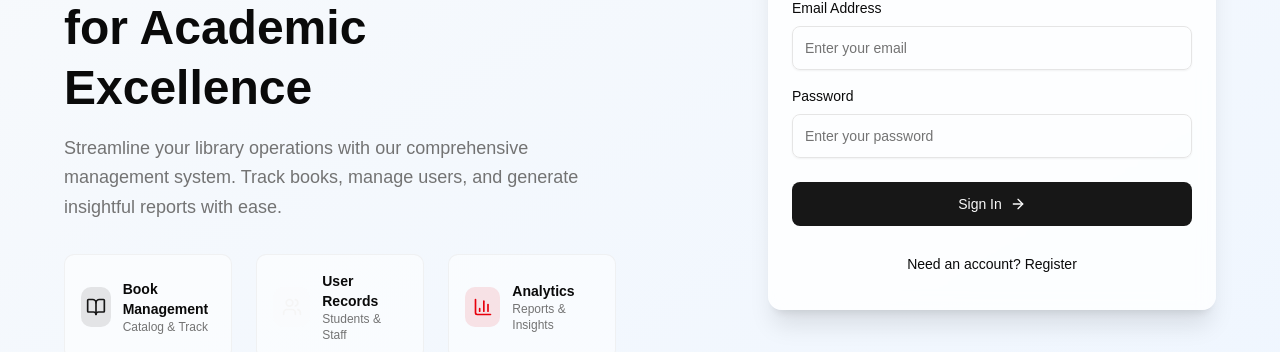
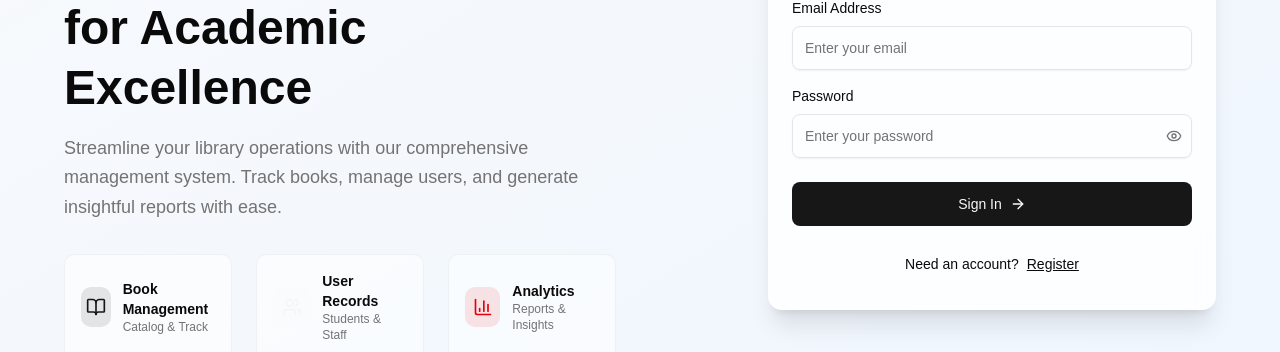
Before and after one commit to o1-spec/siwes-lms, a React (Vite) app: page /login in a window 1280 px wide. Shown: the part 295-647 px from the top of the page. Built offline with nearby package versions, Linux system fonts and the light colour scheme.

Commit message:
first commit

```diff
--- a/package.json
+++ b/package.json
@@ -26,6 +26,7 @@
     "react": "^19.1.1",
     "react-dom": "^19.1.1",
     "react-router-dom": "^7.9.2",
+    "sonner": "^2.0.7",
     "tailwind-merge": "^3.3.1",
     "tailwindcss": "^4.1.13"
   },
--- a/src/App.jsx
+++ b/src/App.jsx
@@ -1,23 +1,29 @@
-import { BrowserRouter as Router, Routes, Route, Navigate } from "react-router-dom"
-import Layout from "./components/Layout"
-import Dashboard from "./pages/Dashboard"
-import Users from "./pages/Users"
-import Books from "./pages/Books"
-import BorrowRecords from "./pages/BorrowRecords"
-import Reports from "./pages/Reports"
-import Login from "./pages/Login" // Add this import
+import {
+  BrowserRouter as Router,
+  Routes,
+  Route,
+  Navigate,
+} from 'react-router-dom';
+import Layout from './components/Layout';
+import Dashboard from './pages/Dashboard';
+import Users from './pages/Users';
+import Books from './pages/Books';
+import BorrowRecords from './pages/BorrowRecords';
+import Reports from './pages/Reports';
+import Login from './pages/Login';
+import { ToastProvider } from './components/ui/toast';
 
 function App() {
-  const token = localStorage.getItem("token")
+  const token = localStorage.getItem('token');
 
   return (
     <Router>
       <Routes>
-        <Route path="/login" element={<Login />} />
+        <Route path='/login' element={<Login />} />
         {token ? (
           <>
             <Route
-              path="/"
+              path='/'
               element={
                 <Layout>
                   <Dashboard />
@@ -25,7 +31,7 @@ function App() {
               }
             />
             <Route
-              path="/users"
+              path='/users'
               element={
                 <Layout>
                   <Users />
@@ -33,7 +39,7 @@ function App() {
               }
             />
             <Route
-              path="/books"
+              path='/books'
               element={
                 <Layout>
                   <Books />
@@ -41,7 +47,7 @@ function App() {
               }
             />
             <Route
-              path="/borrow-records"
+              path='/borrow-records'
               element={
                 <Layout>
                   <BorrowRecords />
@@ -49,7 +55,7 @@ function App() {
               }
             />
             <Route
-              path="/reports"
+              path='/reports'
               element={
                 <Layout>
                   <Reports />
@@ -58,11 +64,12 @@ function App() {
             />
           </>
         ) : (
-          <Route path="*" element={<Navigate to="/login" />} />
+          <Route path='*' element={<Navigate to='/login' />} />
         )}
       </Routes>
+      <ToastProvider />
     </Router>
-  )
+  );
 }
 
-export default App
+export default App;
--- a/src/components/Layout.jsx
+++ b/src/components/Layout.jsx
@@ -3,15 +3,22 @@
 import { useState } from "react"
 import { useNavigate, useLocation } from "react-router-dom"
 import { Book, Users, FileText, BarChart, Home, Menu, X, LogOut, GraduationCap } from "lucide-react"
+import { AlertDialog, AlertDialogAction, AlertDialogCancel, AlertDialogContent, AlertDialogDescription, AlertDialogFooter, AlertDialogHeader, AlertDialogTitle, AlertDialogTrigger } from "@/components/ui/alert-dialog" // Add this import
 
 function Layout({ children }) {
   const [sidebarOpen, setSidebarOpen] = useState(true)
+  const [isLoggingOut, setIsLoggingOut] = useState(false) // Add loading state
   const navigate = useNavigate()
   const location = useLocation()
 
-  const handleLogout = () => {
+  const handleLogout = async () => {
+    setIsLoggingOut(true)
     localStorage.removeItem("token")
+    // Simulate a short delay for UX
+    setTimeout(() => {
       navigate("/login")
+      setIsLoggingOut(false)
+    }, 500)
   }
 
   const navigationItems = [
@@ -61,8 +68,8 @@ function Layout({ children }) {
                 onClick={() => navigate(item.path)}
                 className={`w-full flex items-center space-x-3 px-3 py-2.5 rounded-lg transition-all duration-200 ${
                   isActive
-                    ? "bg-gray-800 text-white border border-gray-700"
-                    : "text-black hover:bg-gray-800 hover:text-white"
+                    ? "bg-black text-white border border-gray-700"
+                    : "text-black hover:bg-black hover:text-white"
                 }`}
               >
                 <Icon className={`w-5 h-5 ${isActive ? "text-white" : ""}`} />
@@ -72,17 +79,34 @@ function Layout({ children }) {
           })}
         </nav>
 
-        {/* Logout Button */}
+        {/* Logout Button with Dialog */}
         <div className="absolute bottom-4 left-4 right-4">
+          <AlertDialog>
+            <AlertDialogTrigger asChild>
               <button
-            onClick={handleLogout}
-            className={`w-full flex items-center space-x-3 px-3 py-2.5 rounded-lg text-red-400 hover:bg-gray-800 transition-all duration-200 ${
+                className={`w-[210px] flex items-center space-x-3 px-3 py-2.5 rounded-lg text-red-400 hover:bg-gray-800 transition-all duration-200 ${
                   !sidebarOpen ? "justify-center" : ""
                 }`}
               >
                 <LogOut className="w-5 h-5" />
                 {sidebarOpen && <span className="font-medium">Logout</span>}
               </button>
+            </AlertDialogTrigger>
+            <AlertDialogContent>
+              <AlertDialogHeader>
+                <AlertDialogTitle>Confirm Logout</AlertDialogTitle>
+                <AlertDialogDescription>
+                  Are you sure you want to log out? You will need to sign in again to access the system.
+                </AlertDialogDescription>
+              </AlertDialogHeader>
+              <AlertDialogFooter>
+                <AlertDialogCancel>Cancel</AlertDialogCancel>
+                <AlertDialogAction onClick={handleLogout} disabled={isLoggingOut}>
+                  {isLoggingOut ? "Logging out..." : "Logout"}
+                </AlertDialogAction>
+              </AlertDialogFooter>
+            </AlertDialogContent>
+          </AlertDialog>
         </div>
       </div>
 
--- /dev/null
+++ b/src/components/ui/toast.jsx
@@ -0,0 +1,5 @@
+import { Toaster } from "sonner";
+
+export function ToastProvider() {
+  return <Toaster richColors position="top-right" />;
+}
--- a/src/pages/Login.jsx
+++ b/src/pages/Login.jsx
@@ -15,9 +15,18 @@ import {
   SelectItem,
   SelectTrigger,
   SelectValue,
-} from '@/components/ui/select'; // Add this import
+} from '@/components/ui/select';
+import { toast } from 'sonner';
 import { useNavigate } from 'react-router-dom';
-import { BookOpen, Users, BarChart3, Shield, ArrowRight } from 'lucide-react';
+import {
+  BookOpen,
+  Users,
+  BarChart3,
+  Shield,
+  ArrowRight,
+  EyeOff,
+  Eye,
+} from 'lucide-react';
 import Header from '../components/Header';
 
 function Login() {
@@ -29,6 +38,7 @@ function Login() {
     role: '',
   });
   const [isLoading, setIsLoading] = useState(false);
+  const [showPassword, setShowPassword] = useState(false);
   const navigate = useNavigate();
 
   useEffect(() => {
@@ -50,13 +60,18 @@ function Login() {
       const data = await res.json();
       if (data.token) {
         localStorage.setItem('token', data.token);
+        setFormData({ full_name: '', email: '', password: '', role: '' });
+        setIsRegister(true);
         navigate('/');
+        toast.success('Authentication successful!');
       } else if (data.message) {
-        alert(data.message); // For register success
+        setFormData({ full_name: '', email: '', password: '', role: '' });
+        setIsRegister(false);
+        toast.success(data.message);
       }
     } catch (error) {
       console.error('Authentication error:', error);
-      alert('An error occurred. Please try again.');
+      toast.error('An error occurred. Please try again.');
     } finally {
       setIsLoading(false);
     }
@@ -64,6 +79,7 @@ function Login() {
 
   const handleLogout = () => {
     localStorage.removeItem('token');
+    toast.success('Logout successful!');
     navigate('/login');
   };
 
@@ -191,16 +207,31 @@ function Login() {
                     <Label htmlFor='password' className='text-sm font-medium'>
                       Password
                     </Label>
+                    <div className='relative'>
                       <Input
                         id='password'
-                      type='password'
+                        type={showPassword ? 'text' : 'password'}
                         placeholder='Enter your password'
                         value={formData.password}
                         onChange={(e) =>
                           setFormData({ ...formData, password: e.target.value })
                         }
-                      className='h-11'
+                        className='h-11 pr-10'
                       />
+                      <Button
+                        type='button'
+                        variant='ghost'
+                        size='sm'
+                        className='absolute right-0 top-0 h-full px-3 py-2 hover:bg-transparent'
+                        onClick={() => setShowPassword(!showPassword)}
+                      >
+                        {showPassword ? (
+                          <EyeOff className='h-4 w-4 text-muted-foreground' />
+                        ) : (
+                          <Eye className='h-4 w-4 text-muted-foreground' />
+                        )}
+                      </Button>
+                    </div>
                   </div>
 
                   {isRegister && (
@@ -244,18 +275,24 @@ function Login() {
                       </div>
                     )}
                   </Button>
-
                   <Button
                     variant='ghost'
                     onClick={() => setIsRegister(!isRegister)}
                     className='w-full h-11 font-medium'
                     disabled={isLoading}
                   >
-                    {isRegister
-                      ? 'Already have an account? Sign In'
-                      : 'Need an account? Register'}
+                    {isRegister ? (
+                      <>
+                        Already have an account?{' '}
+                        <span className='underline cursor-pointer'>Sign In</span>
+                      </>
+                    ) : (
+                      <>
+                        Need an account?{' '}
+                        <span className='underline cursor-pointer'>Register</span>
+                      </>
+                    )}
                   </Button>
-
                   {localStorage.getItem('token') && (
                     <Button
                       variant='outline'
```
Also changed, not shown: 1 other file (tests, documents, lock files or other folders). Lines whose indentation alone changed are shown as unchanged.
